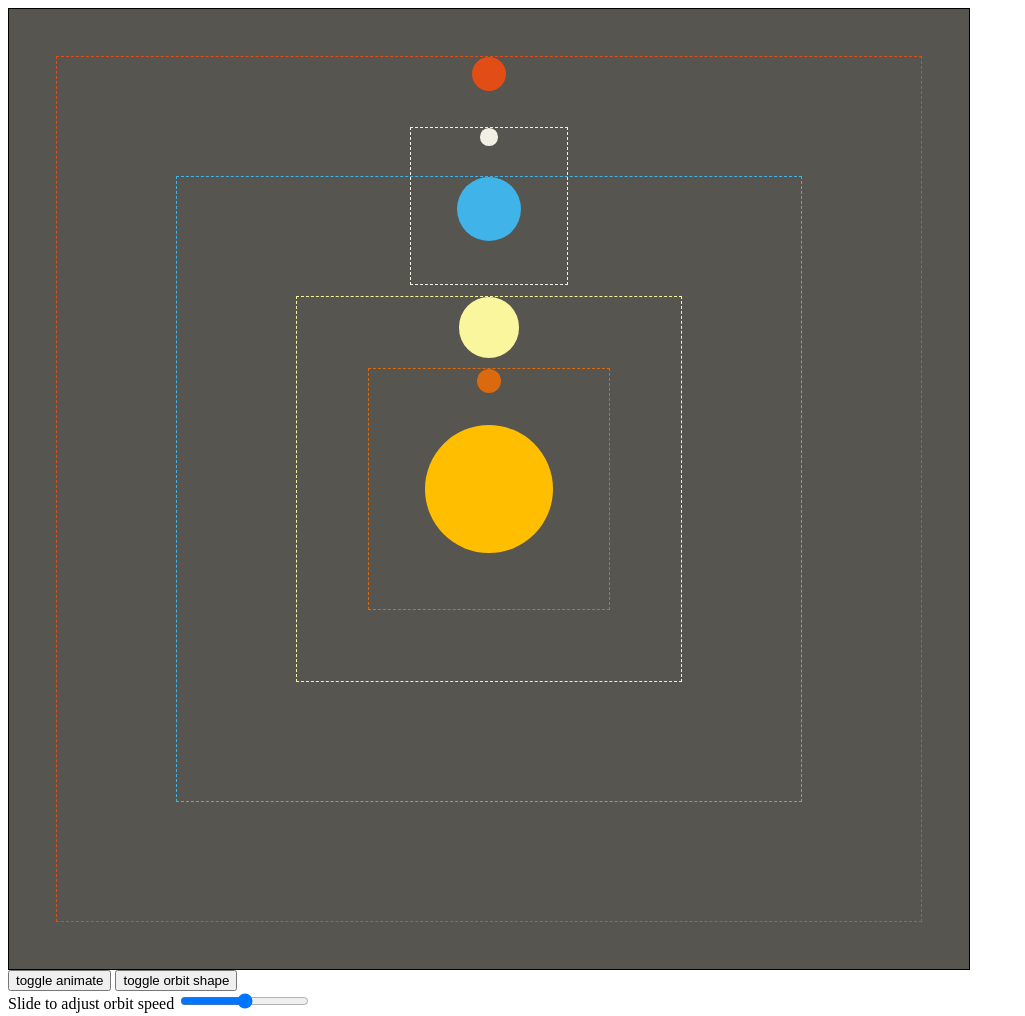
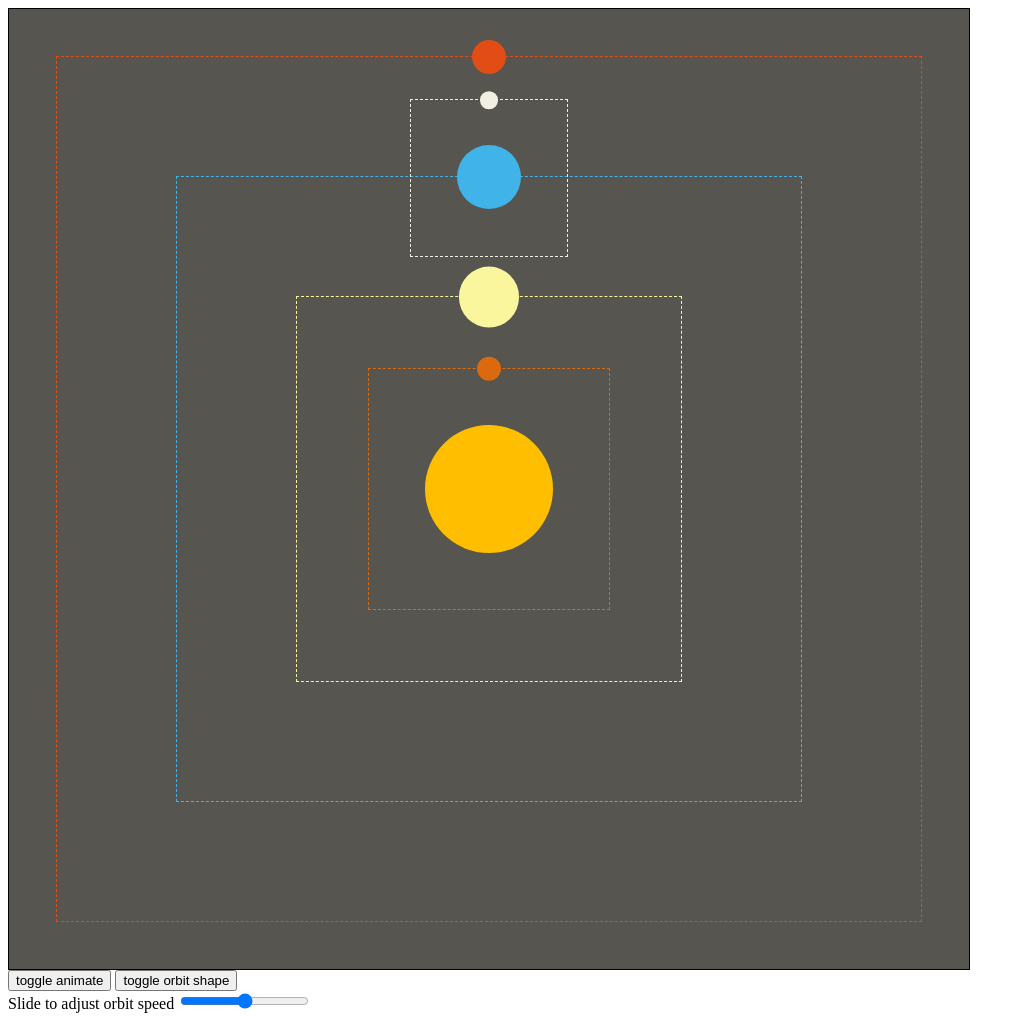
Before and after one commit to nickcobbett/orbits, a website: page index.html in a window 1280 px wide. Shown: the whole page, without its empty margins (0-1025 px from the left). Drawn offline with nearby package versions, Linux system fonts and the light colour scheme.

Commit message:
center bodies along orbits

```diff
--- a/index.js
+++ b/index.js
@@ -17,10 +17,8 @@
   };
 
 $(function() {
-  var slider = document.getElementById('speed');
 
   var orbits = document.querySelectorAll('.orbit');
-  var prevSliderVal = 0;
   var prevSpeeds = [];
   orbits.forEach(orbit => prevSpeeds.push(parseFloat(window.getComputedStyle(orbit).animationDuration)));
 
@@ -34,7 +32,7 @@ $(function() {
     });
   }
 
-
+  var slider = document.getElementById('speed');
   slider.addEventListener('input', adjustOrbitSpeed);
 
-})
+});
--- a/main.css
+++ b/main.css
@@ -59,7 +59,7 @@
   border: 1px dashed #f2f0e3;
   width: 25%;
   height: 25%;
-  top: -8%;
+  top: -12.5%;
   display: flex;
   justify-content: center;
   animation-duration: 0.7397260274s;
@@ -78,6 +78,7 @@
 .body-mercury {
   width: 1.9vw;
   height: 1.9vw;
+  transform: translateY(-50%);
   background-color: #db690d;
   border-radius: 50%;
 }
@@ -85,6 +86,7 @@
 .body-venus {
   width: 4.75vw;
   height: 4.75vw;
+  transform: translateY(-50%);
   background-color: #f9f69d;
   border-radius: 50%;
 }
@@ -93,13 +95,14 @@
   width: 5vw;
   height: 5vw;
   border-radius: 100%;
-  /*margin: 8%;*/
+  transform: translateY(-50%);
   background-color: #40b3e8;
 }
 
 .body-moon {
   width: 1.37vw;
   height: 1.37vw;
+  transform: translateY(-50%);
   background-color: #f2f0e3;
   border-radius: 50%;
 }
@@ -108,6 +111,7 @@
   width: 2.66vw;
   height: 2.66vw;
   border-radius: 50%;
+  transform: translateY(-50%);
   background-color: #e24d16;
 }
 
```
